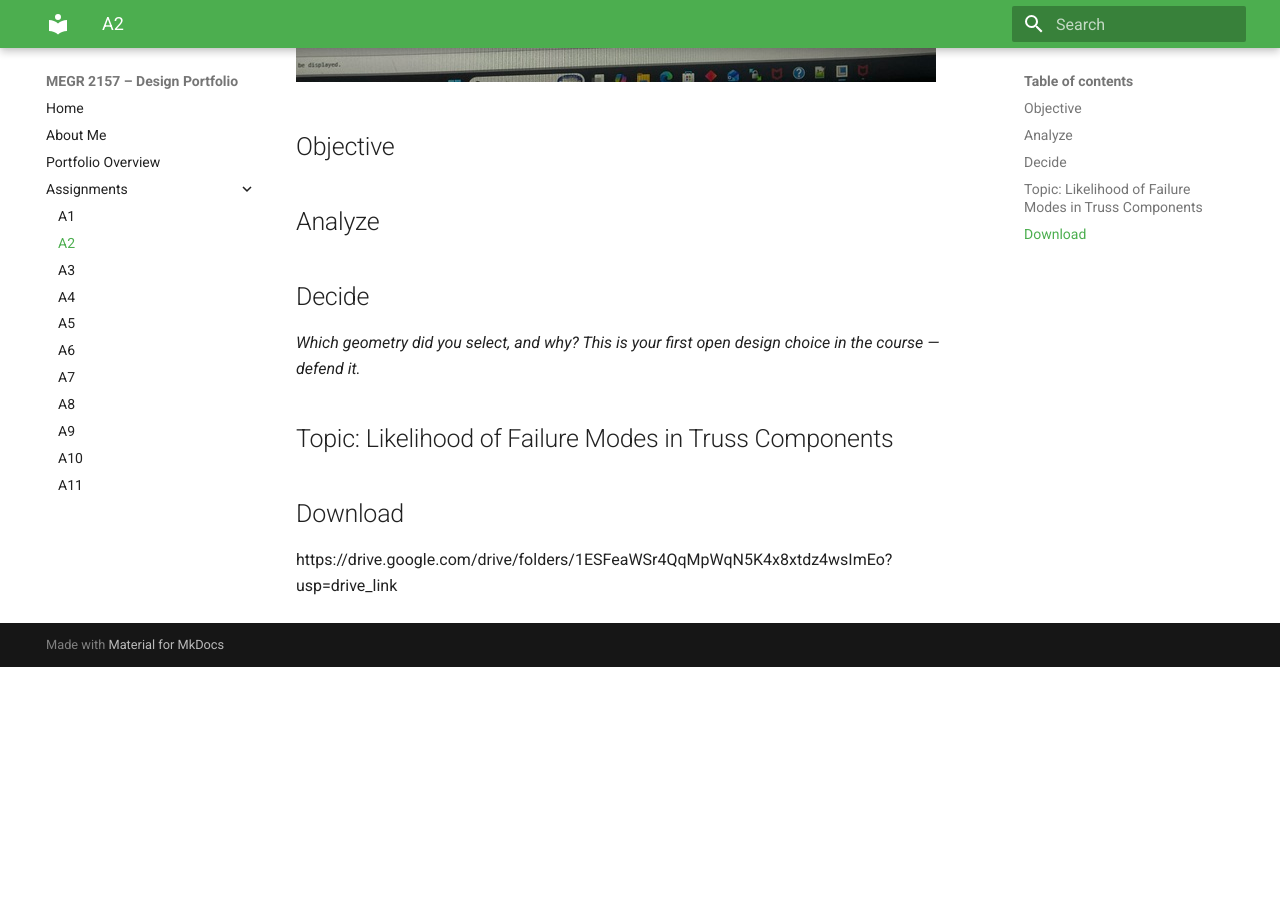
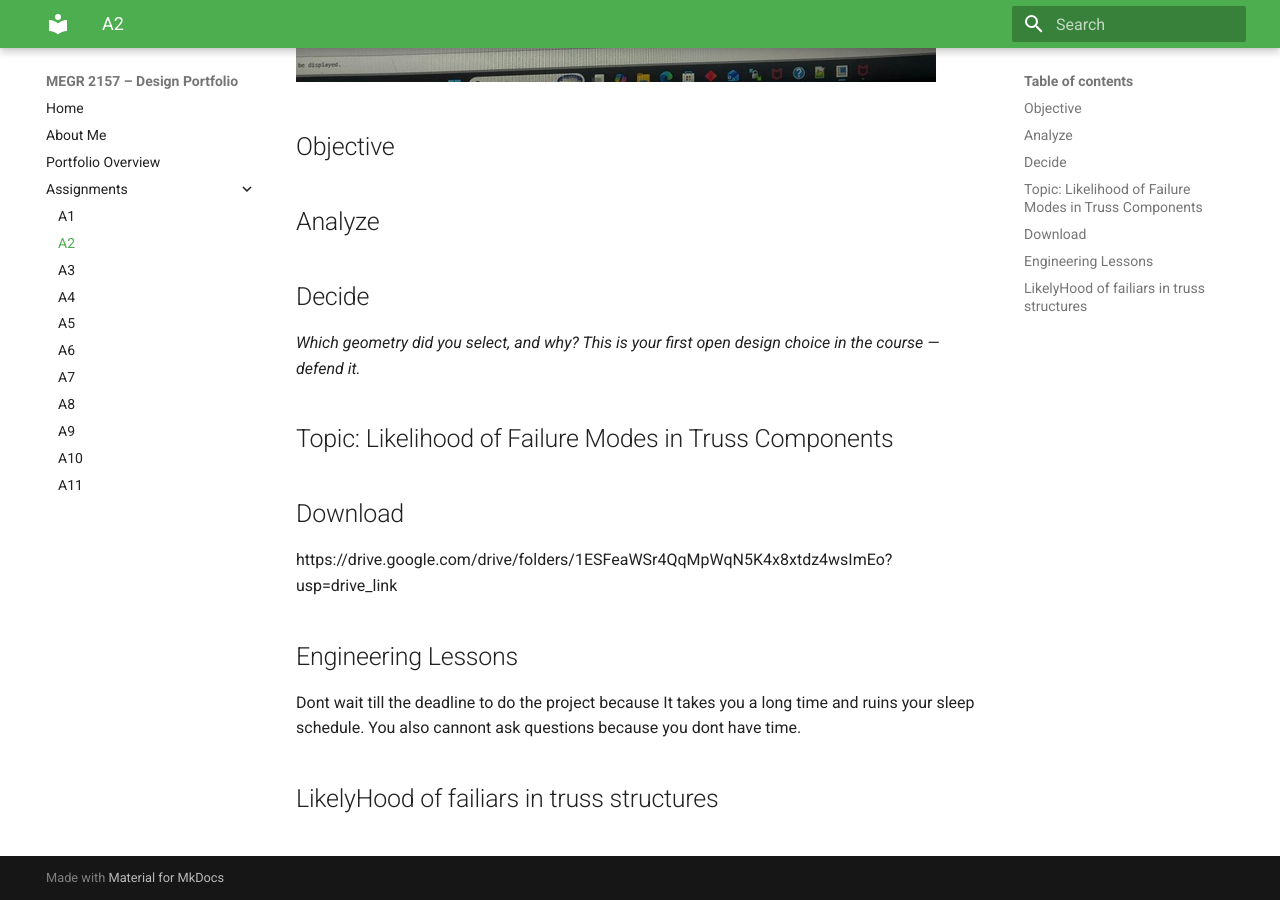
Before and after one commit to seaberr/kohlers-megr2157-portfolio, an MkDocs documentation site: the page built from docs/assignments/A02/index.md, in a window 1280 px wide and 900 px high, scrolled down 578 px. Built offline with MkDocs 1.6.1 and Material for MkDocs 9.7.7, drawn with Linux system fonts in a browser that asks for light colours; before the commit the page ends 1245 px from its top, so only the background shows below that.

Commit message:
Update index.md

```diff
--- a/docs/assignments/A02/index.md
+++ b/docs/assignments/A02/index.md
@@ -13,3 +13,7 @@ _Which geometry did you select, and why? This is your first open design choice i
 
 ## Download
 https://drive.google.com/drive/folders/1ESFeaWSr4QqMpWqN5K4x8xtdz4wsImEo?usp=drive_link
+## Engineering Lessons
+Dont wait till the deadline to do the project because It takes you a long time and ruins your sleep schedule. You also cannont ask questions because you dont have time.
+## LikelyHood of failiars in truss structures
+##
```
